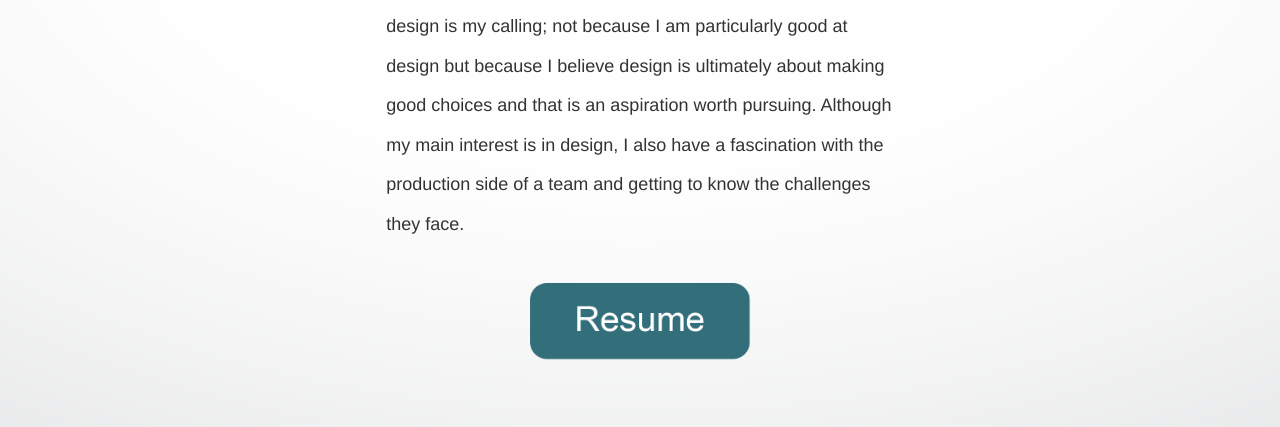
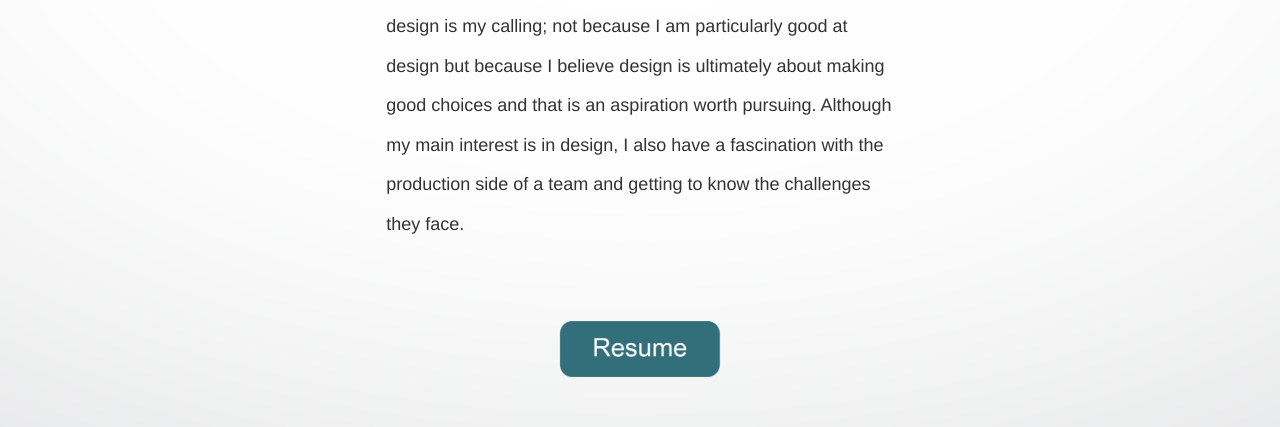
Before and after one commit to alextkim/alextkim.github.io, a plain HTML site: page index.html in a window 1280 px wide. Shown: the part 525-952 px from the top of the page. Drawn offline with nearby package versions, Linux system fonts and the light colour scheme; a web font is replaced by a local one.

Commit message:
fixed the resume link

```diff
--- a/css/index.css
+++ b/css/index.css
@@ -14,7 +14,8 @@ p{
 	}
 
 #resume{
-	padding-top:3%;
+	padding-top:6%;
+	padding-bottom:3%;
 	}
 body{
 	background-color: #E6E7E8;
--- a/index.html
+++ b/index.html
@@ -75,7 +75,7 @@
 <div class = "colorBar">
 	<div class = "resume animated fadeInUp">
 		<a href="#" data-toggle="modal" data-target=".pop-up-1">
-			<img src="images/resumeLink.png" id = "resume" width="220" class="img-responsive center-block" alt="">
+			<img src="images/resumeLink.png" id = "resume" width="160" class="img-responsive center-block" alt="">
 		</a>
 	</div>
 </div>
```
